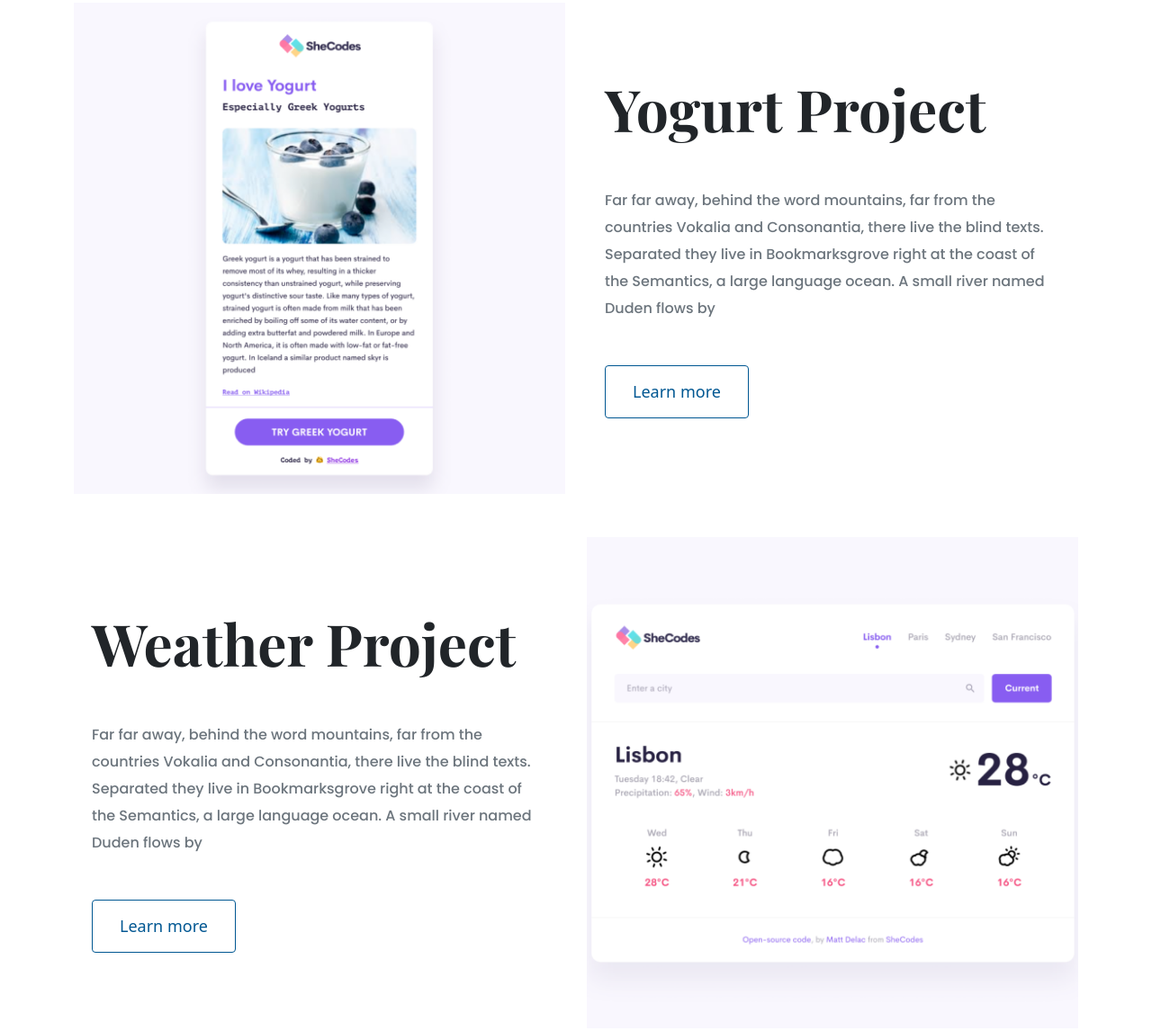
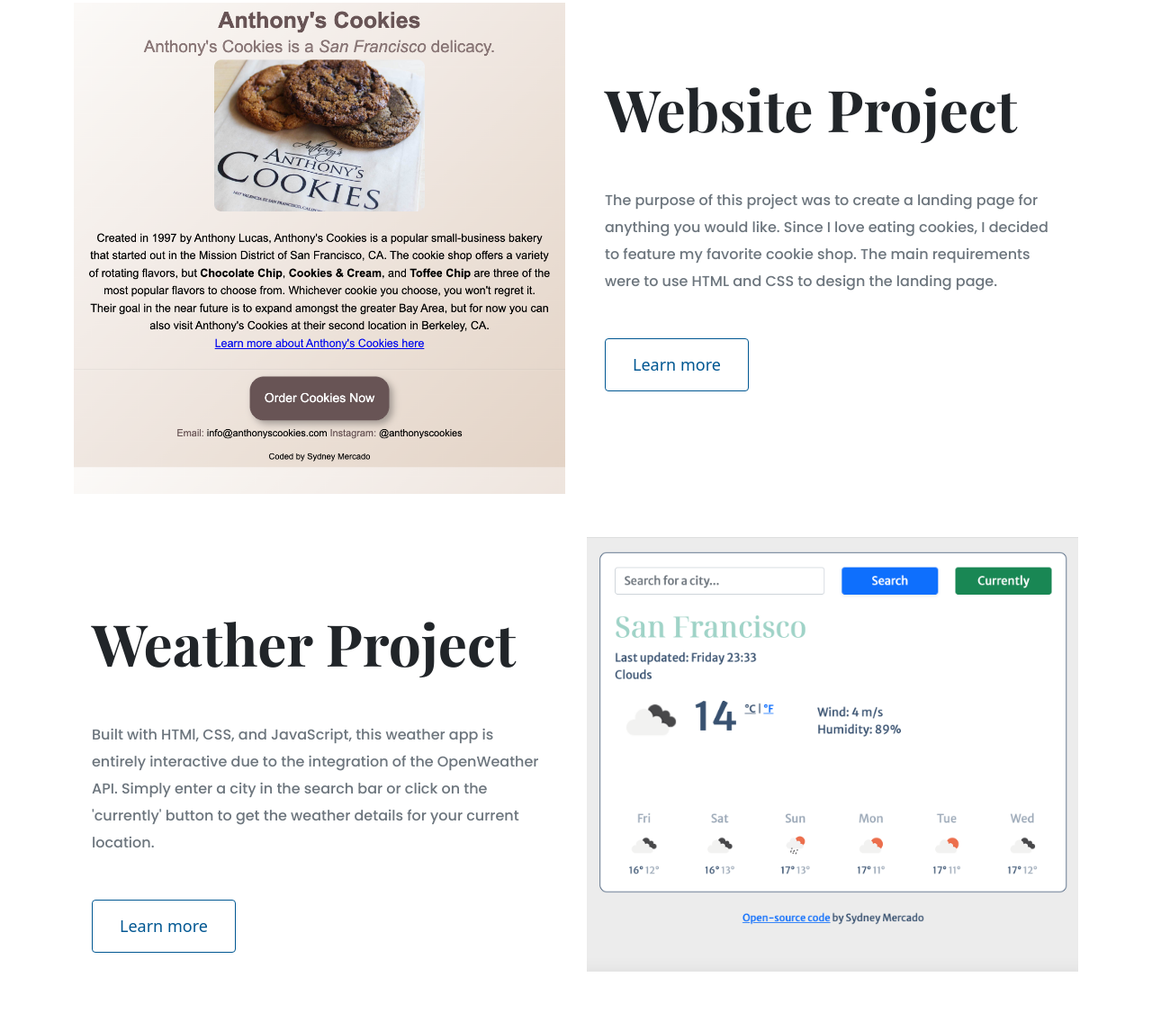
Before and after one commit to sydney257/portfolio-project, a plain HTML site: page index.html in a window 1280 px wide. Shown: the part 739-1885 px from the top of the page at 90% size. Drawn offline with nearby package versions, Linux system fonts and the light colour scheme.

Commit message:
Replaced filler info with actual info

```diff
--- a/index.html
+++ b/index.html
@@ -34,10 +34,8 @@
       <h1>Sydney Mercado</h1>
       <h2 class="mb-5">Front-end developer based in San Francisco</h2>
       <div>
-        <a href="/about.html" class="btn btn-branding">Contact me</a>
-        <a href="/portfolio.html" class="btn btn-branding-accent"
-          >View my work</a
-        >
+        <a href="#" class="btn btn-branding">Contact me</a>
+        <a href="#" class="btn btn-branding-accent">View my work</a>
       </div>
     </div>
     <p class="text-center m-5">
@@ -46,16 +44,16 @@
     <div class="container">
       <div class="row mb-5">
         <div class="col d-none d-lg-block">
-          <img src="images/yogurt.png" class="img-fluid" alt="yogurt" />
+          <img src="images/cookies.png" class="img-fluid" alt="yogurt" />
         </div>
         <div class="col">
           <div class="project-description">
-            <h2 class="mb-5">Yogurt Project</h2>
+            <h2 class="mb-5">Website Project</h2>
             <p class="mb-5 text-muted">
-              Far far away, behind the word mountains, far from the countries
-              Vokalia and Consonantia, there live the blind texts. Separated
-              they live in Bookmarksgrove right at the coast of the Semantics, a
-              large language ocean. A small river named Duden flows by
+              The purpose of this project was to create a landing page for
+              anything you would like. Since I love eating cookies, I decided to
+              feature my favorite cookie shop. The main requirements were to use
+              HTML and CSS to design the landing page.
             </p>
             <a href="#" class="btn btn-branding-accent">Learn more</a>
           </div>
@@ -66,16 +64,16 @@
           <div class="project-description">
             <h2 class="mb-5">Weather Project</h2>
             <p class="mb-5 text-muted">
-              Far far away, behind the word mountains, far from the countries
-              Vokalia and Consonantia, there live the blind texts. Separated
-              they live in Bookmarksgrove right at the coast of the Semantics, a
-              large language ocean. A small river named Duden flows by
+              Built with HTMl, CSS, and JavaScript, this weather app is entirely
+              interactive due to the integration of the OpenWeather API. Simply
+              enter a city in the search bar or click on the 'currently' button
+              to get the weather details for your current location.
             </p>
             <a href="#" class="btn btn-branding-accent">Learn more</a>
           </div>
         </div>
         <div class="col d-none d-lg-block">
-          <img src="images/weather.png" class="img-fluid" alt="weather" />
+          <img src="images/weather-app.png" class="img-fluid" alt="weather" />
         </div>
       </div>
       <div class="row">
```
Also changed, not shown: images/cookies.png (added), images/weather-app.png (added).
